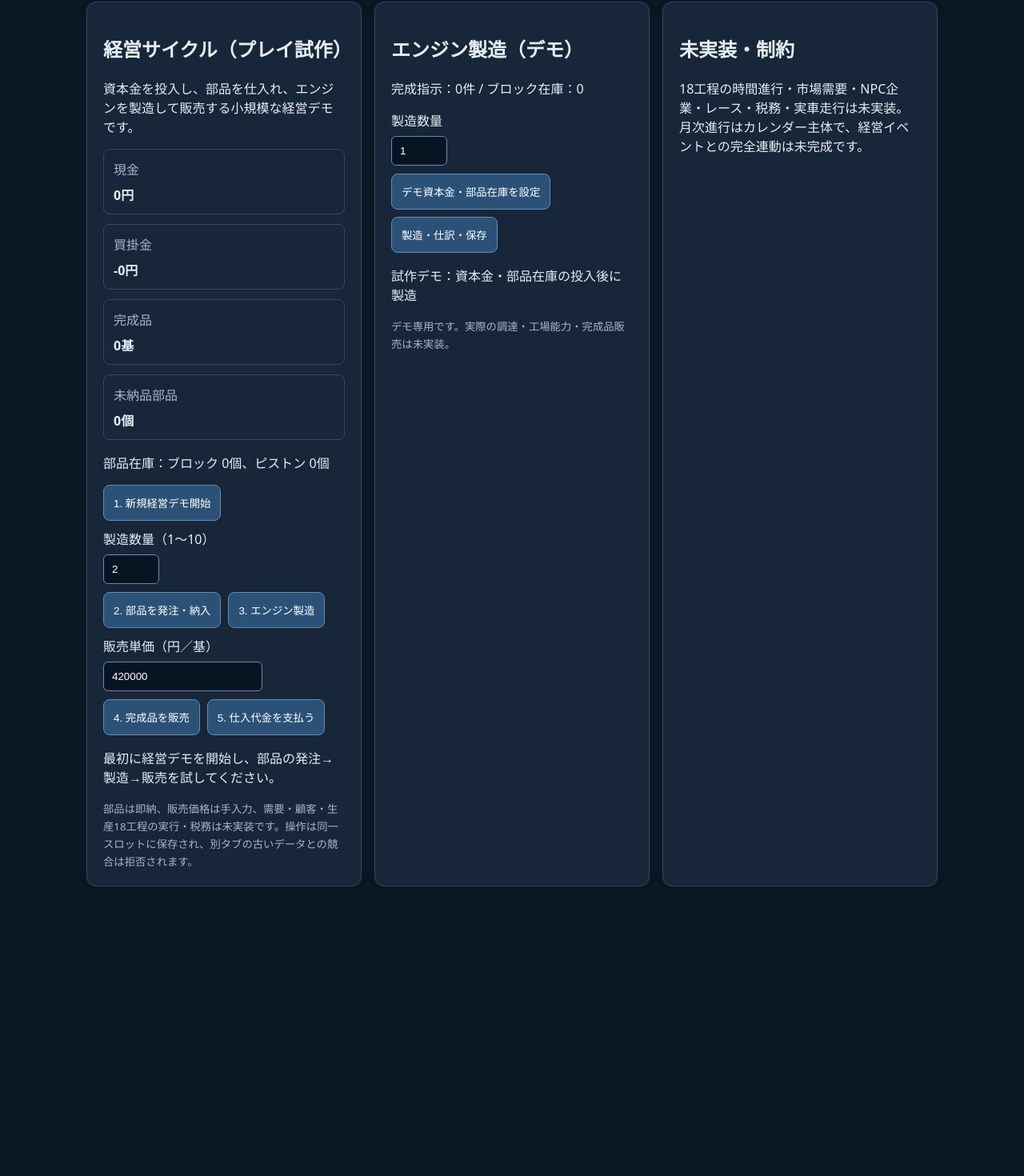
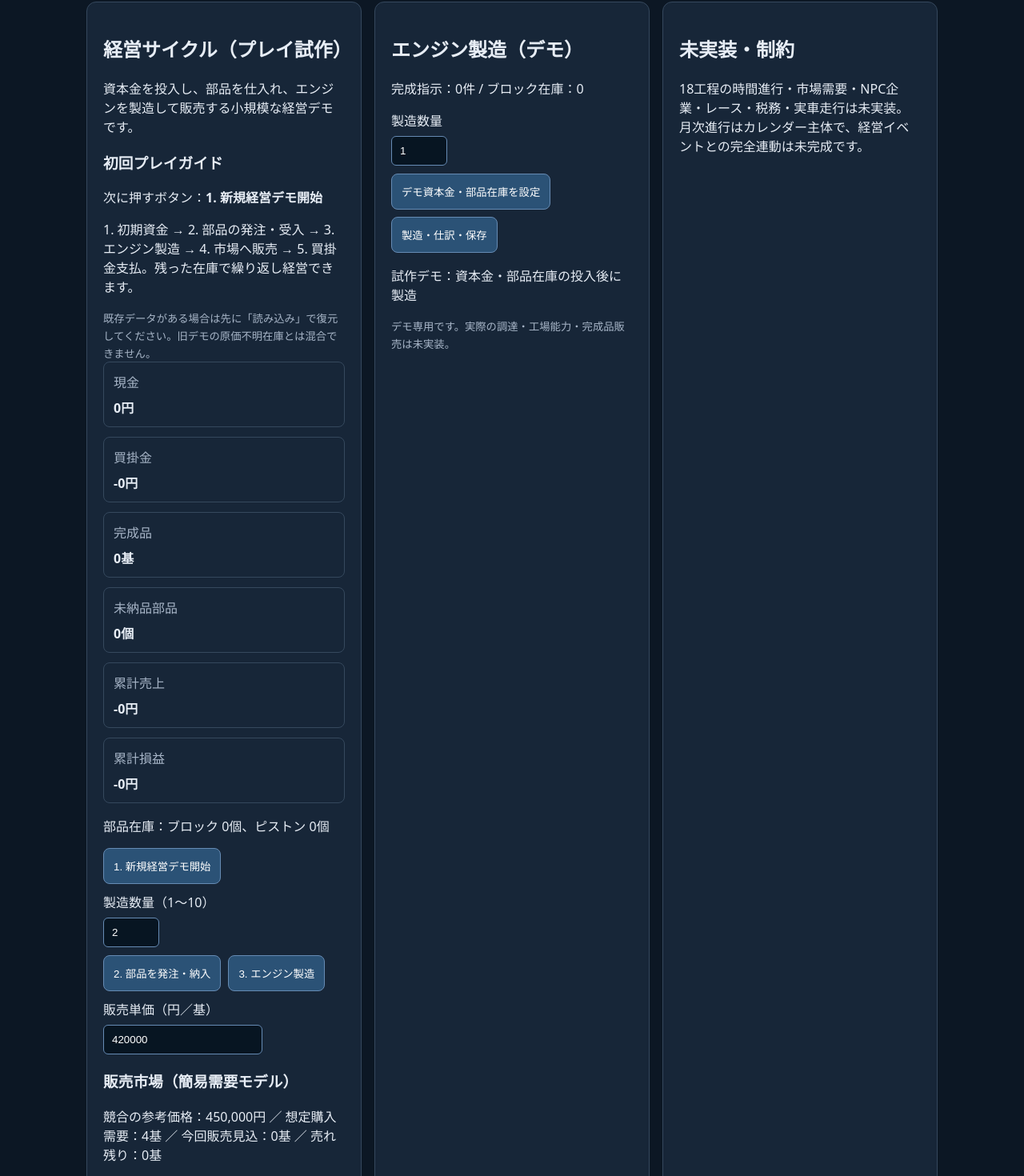
Before and after one commit to CeLiCa-Sun/JAPAN-AUTO-TYCOON, a React (Vite) app: page / in a window 1280 px wide. Shown: the part 1839-3309 px from the top of the page at 80% size. Before the commit the page ends 2965 px from the top, so only its background shows below. Built offline with nearby package versions, Linux system fonts and the light colour scheme.

Commit message:
feat(ui): show step-by-step guidance, demand forecast and unsold engine inventory

```diff
--- a/src/app/BusinessCyclePanel.tsx
+++ b/src/app/BusinessCyclePanel.tsx
@@ -7,6 +7,7 @@ import {DEFAULT_ENGINE} from "../domains/engine/calculation";
 import {manufactureEngines} from "../domains/engine/persistentProduction";
 import {createPurchaseOrder,placePurchaseOrder,receivePurchasedParts,paySupplier} from "../domains/procurement/purchasing";
 import {sellFinishedEngines} from "../domains/finance/finishedGoods";
+import {estimateEngineMarket,REFERENCE_PRICE_YEN} from "../domains/market/engineMarket";
 import {saveAtomic} from "../storage/atomic";
 
 const program={id:"market-demo-engine",technologyLevel:2,design:DEFAULT_ENGINE,prototypeHours:100,developmentBudgetYen:100000};
@@ -27,6 +28,9 @@ export function BusinessCyclePanel({game,onSaved,slot}:{game:GameState;onSaved:(
  const outstanding=game.production?.purchaseOrders?.reduce((n,o)=>n+o.quantity-o.receivedQuantity,0)??0;
  const finished=game.production?.finishedLots?.filter(l=>l.remainingQuantity>0)??[];
  const available=game.production?.materials??[];
+ const salePriceValid=Number.isSafeInteger(unitSalePrice)&&unitSalePrice>0;
+ const market=salePriceValid?estimateEngineMarket(game,unitSalePrice,finished[0]?.remainingQuantity??0):null;
+ const nextAction=!game.journals.length?"1. 新規経営デモ開始":!game.production?.costLots?.some(l=>l.quantity>0)&&!finished.length?"2. 部品を発注・納入":finished.length?"4. 完成品を販売":(available.find(m=>m.partId==="block")?.quantity??0)>0?"3. エンジン製造":"2. 部品を発注・納入";
  const apply=async(action:()=>GameState,success:string)=>{
   if(busy)return;
   setBusy(true);
@@ -66,8 +70,9 @@ export function BusinessCyclePanel({game,onSaved,slot}:{game:GameState;onSaved:(
  const sell=()=>apply(()=>{
   if(!Number.isSafeInteger(unitSalePrice)||unitSalePrice<1)throw new RangeError("販売単価は正の整数で入力してください");
   const lot=finished[0];if(!lot)throw new Error("販売可能な完成品がありません");
-  return sellFinishedEngines(game,lot.orderId,lot.remainingQuantity,unitSalePrice,"ui:sale:"+game.revision);
- },"完成品を販売し、売上・売上原価を計上しました");
+  if(!market||market.sellable<1)throw new Error("その価格では購入需要がありません。販売価格を見直してください。");
+  return sellFinishedEngines(game,lot.orderId,market.sellable,unitSalePrice,"ui:sale:"+game.revision);
+ },"需要内で完成品を販売し、売上・売上原価を計上しました");
  const pay=()=>apply(()=>{
   if(finance.payable<=0)throw new Error("未払の買掛金がありません");
   return paySupplier(game,finance.payable,"ui:pay:"+game.revision);
@@ -76,11 +81,19 @@ export function BusinessCyclePanel({game,onSaved,slot}:{game:GameState;onSaved:(
  return <section aria-label="経営サイクル試作">
   <h2>経営サイクル（プレイ試作）</h2>
   <p>資本金を投入し、部品を仕入れ、エンジンを製造して販売する小規模な経営デモです。</p>
+  <div aria-label="プレイガイド">
+   <h3>初回プレイガイド</h3>
+   <p>次に押すボタン：<strong>{nextAction}</strong></p>
+   <p>1. 初期資金 → 2. 部品の発注・受入 → 3. エンジン製造 → 4. 市場へ販売 → 5. 買掛金支払。残った在庫で繰り返し経営できます。</p>
+   <small>既存データがある場合は先に「読み込み」で復元してください。旧デモの原価不明在庫とは混合できません。</small>
+  </div>
   <div className="metrics">
    <div className="metric"><span>現金</span><strong>{yen(finance.cash)}</strong></div>
    <div className="metric"><span>買掛金</span><strong>{yen(finance.payable)}</strong></div>
    <div className="metric"><span>完成品</span><strong>{finished.reduce((n,l)=>n+l.remainingQuantity,0)}基</strong></div>
    <div className="metric"><span>未納品部品</span><strong>{outstanding}個</strong></div>
+   <div className="metric"><span>累計売上</span><strong>{yen(finance.revenue)}</strong></div>
+   <div className="metric"><span>累計損益</span><strong>{yen(finance.netIncome)}</strong></div>
   </div>
   <p>部品在庫：ブロック {available.find(m=>m.partId==="block")?.quantity??0}個、ピストン {available.find(m=>m.partId==="piston")?.quantity??0}個</p>
   <div className="actions"><button disabled={busy||game.journals.length>0||Boolean(game.production)} onClick={()=>void start()}>1. 新規経営デモ開始</button></div>
@@ -90,11 +103,16 @@ export function BusinessCyclePanel({game,onSaved,slot}:{game:GameState;onSaved:(
    <button disabled={busy} onClick={()=>void manufacture()}>3. エンジン製造</button>
   </div>
   <label>販売単価（円／基） <input type="number" min="1" step="1000" value={unitSalePrice} onChange={e=>setUnitSalePrice(Number(e.target.value))}/></label>
+  <div aria-label="市場需要の試算">
+   <h3>販売市場（簡易需要モデル）</h3>
+   <p>競合の参考価格：{yen(REFERENCE_PRICE_YEN)} ／ 想定購入需要：{market?.maxBuyers??"-"}基 ／ 今回販売見込：{market?.sellable??"-"}基 ／ 売れ残り：{market?.unsold??"-"}基</p>
+   <p>見込売上：{yen(market?.estimatedRevenueYen??0)}。価格が高いほど需要が減少します。</p>
+  </div>
   <div className="actions">
-   <button disabled={busy||!finished.length} onClick={()=>void sell()}>4. 完成品を販売</button>
+   <button disabled={busy||!finished.length||!market?.sellable} onClick={()=>void sell()}>4. 完成品を販売</button>
    <button disabled={busy||finance.payable<=0} onClick={()=>void pay()}>5. 仕入代金を支払う</button>
   </div>
   <p aria-live="polite" aria-label="経営サイクル操作結果">{message}</p>
-  <small>部品は即納、販売価格は手入力、需要・顧客・生産18工程の実行・税務は未実装です。操作は同一スロットに保存され、別タブの古いデータとの競合は拒否されます。</small>
+  <small>部品は即納、需要は架空の価格反応モデルです。顧客個別取引・競合企業AI・生産18工程の実行・税務は未実装です。操作は同一スロットに保存され、別タブの古いデータとの競合は拒否されます。</small>
  </section>;
 }
```
